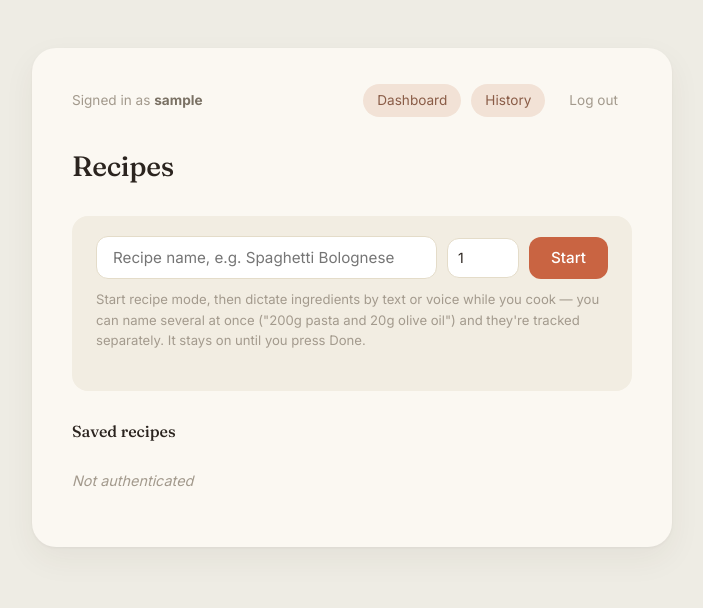
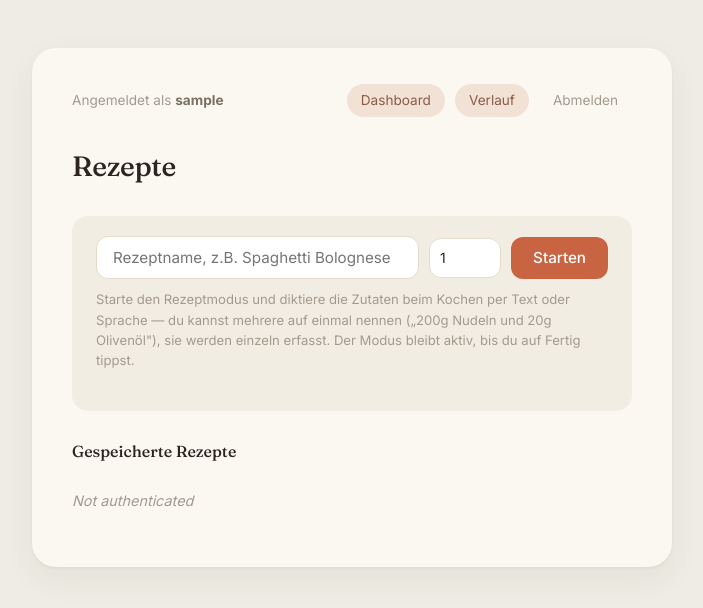
Before and after one commit to marvinty/nutrition-tracker, a FastAPI app: template app/dashboard/templates/recipes.html in a window 1280 px wide. Shown: the top 608 px of the page, without its empty margins (288-991 px from the left). Run offline with FastAPI, Linux system fonts and the light colour scheme; the template is opened without the code that fills it: most values are stand-ins (such as "Sample title", 1, 10 or a date in 2020); parts of the project's set-up code (start-up, migrations or seed data) failed here and were passed over.

Commit message:
Localize recipes page to German
Translate all visible strings in recipes.html (headings, buttons,
form labels/placeholders, empty states, and JS status/confirm
messages), reusing the German terms established in the dashboard
and history templates.

Co-Authored-By: Claude Opus 4.8 <noreply@anthropic.com>

```diff
--- a/app/dashboard/templates/recipes.html
+++ b/app/dashboard/templates/recipes.html
@@ -1,6 +1,6 @@
 {% extends "base.html" %}
 
-{% block title %}Recipes{% endblock %}
+{% block title %}Rezepte{% endblock %}
 
 {% block content %}
 <style>
@@ -59,53 +59,53 @@
 <div class="page-card">
     <div class="card-top">
         <div class="topbar">
-            <span class="who">Signed in as <strong>{{ username }}</strong></span>
+            <span class="who">Angemeldet als <strong>{{ username }}</strong></span>
             <div class="actions">
                 <a href="/dashboard" class="pill pill--soft">Dashboard</a>
-                <a href="/history" class="pill pill--soft">History</a>
+                <a href="/history" class="pill pill--soft">Verlauf</a>
                 <form method="post" action="/logout">
-                    <button type="submit" class="pill">Log out</button>
+                    <button type="submit" class="pill">Abmelden</button>
                 </form>
             </div>
         </div>
     </div>
 
     <div class="card-body">
-        <h2 class="page-title">Recipes</h2>
+        <h2 class="page-title">Rezepte</h2>
 
         <div class="log-panel">
             <div id="create-box">
                 <form id="create-form" class="log-form">
-                    <input type="text" id="recipe-name" placeholder="Recipe name, e.g. Spaghetti Bolognese" required>
-                    <input type="number" id="recipe-servings" class="rp-num" min="1" value="1" aria-label="Portions">
-                    <button type="submit" id="create-btn">Start</button>
+                    <input type="text" id="recipe-name" placeholder="Rezeptname, z.B. Spaghetti Bolognese" required>
+                    <input type="number" id="recipe-servings" class="rp-num" min="1" value="1" aria-label="Portionen">
+                    <button type="submit" id="create-btn">Starten</button>
                 </form>
-                <p class="rp-hint">Start recipe mode, then dictate ingredients by text or voice while you cook — you can name several at once ("200g pasta and 20g olive oil") and they're tracked separately. It stays on until you press Done.</p>
+                <p class="rp-hint">Starte den Rezeptmodus und diktiere die Zutaten beim Kochen per Text oder Sprache — du kannst mehrere auf einmal nennen („200g Nudeln und 20g Olivenöl"), sie werden einzeln erfasst. Der Modus bleibt aktiv, bis du auf Fertig tippst.</p>
                 <p id="create-status" class="status"></p>
             </div>
 
             <div id="active-box" class="hidden">
                 <div class="rp-active-head">
                     <div>
-                        <span class="rp-badge">● Recipe mode</span>
+                        <span class="rp-badge">● Rezeptmodus</span>
                         <div id="active-name" class="rp-name"></div>
                     </div>
-                    <button type="button" id="finish-btn" class="pill pill--soft">Done</button>
+                    <button type="button" id="finish-btn" class="pill pill--soft">Fertig</button>
                 </div>
 
                 <div class="rp-servings">
-                    <label for="active-servings">Portions</label>
+                    <label for="active-servings">Portionen</label>
                     <input type="number" id="active-servings" class="rp-num" min="1" value="1">
                     <span id="active-per" class="rp-macros"></span>
                 </div>
 
                 <form id="ingredient-form" class="log-form">
-                    <input type="text" id="ingredient-input" placeholder="e.g. 200g pasta and 20g olive oil" autocomplete="off">
-                    <button type="submit" id="ingredient-btn">Add</button>
+                    <input type="text" id="ingredient-input" placeholder="z.B. 200g Nudeln und 20g Olivenöl" autocomplete="off">
+                    <button type="submit" id="ingredient-btn">Hinzufügen</button>
                 </form>
                 <div class="log-form">
-                    <button type="button" id="record-btn" class="secondary" aria-pressed="false" aria-label="Record voice ingredient">Record Voice</button>
-                    <span id="record-indicator" class="hidden">Recording…</span>
+                    <button type="button" id="record-btn" class="secondary" aria-pressed="false" aria-label="Zutat per Sprache aufnehmen">Sprachaufnahme</button>
+                    <span id="record-indicator" class="hidden">Aufnahme läuft…</span>
                 </div>
                 <p id="ingredient-status" class="status"></p>
 
@@ -114,9 +114,9 @@
             </div>
         </div>
 
-        <h3>Saved recipes</h3>
+        <h3>Gespeicherte Rezepte</h3>
         <div id="recipes-list" class="row-list"></div>
-        <p id="recipes-empty" class="empty hidden">No recipes yet.</p>
+        <p id="recipes-empty" class="empty hidden">Noch keine Rezepte.</p>
     </div>
 </div>
 
@@ -128,7 +128,7 @@
         const res = await fetch(url, options);
         if (!res.ok && res.status !== 204) {
             const err = await res.json().catch(() => ({}));
-            throw new Error(err.detail || `Request failed (${res.status})`);
+            throw new Error(err.detail || `Anfrage fehlgeschlagen (${res.status})`);
         }
         return res.status === 204 ? null : res.json();
     }
@@ -172,10 +172,10 @@
         activeName.textContent = active.name;
         activeServings.value = active.servings;
         activePer.innerHTML = active.ingredients.length
-            ? `per portion: <strong>${macroLine(active.per_portion)}</strong>`
-            : 'per portion: —';
+            ? `pro Portion: <strong>${macroLine(active.per_portion)}</strong>`
+            : 'pro Portion: —';
         activeTotal.textContent = active.ingredients.length
-            ? `Recipe total (${active.ingredients.length} ingredient${active.ingredients.length === 1 ? '' : 's'}): ${macroLine(active.total)}`
+            ? `Rezept gesamt (${active.ingredients.length} Zutat${active.ingredients.length === 1 ? '' : 'en'}): ${macroLine(active.total)}`
             : '';
         ingredientList.replaceChildren();
         active.ingredients.forEach((ing) => {
@@ -191,7 +191,7 @@
             row.appendChild(main);
             row.appendChild(el('span', 'rp-ing__cal', ing.calories != null ? `${ing.calories} kcal` : '—'));
             const del = el('button', 'rp-ing__del', '×');
-            del.title = 'Remove ingredient';
+            del.title = 'Zutat entfernen';
             del.addEventListener('click', () => removeIngredient(ing.id));
             row.appendChild(del);
             ingredientList.appendChild(row);
@@ -207,7 +207,7 @@
         const btn = document.getElementById('create-btn');
         if (!name) return;
         btn.disabled = true;
-        status.textContent = 'Starting…';
+        status.textContent = 'Wird gestartet…';
         status.className = 'status';
         try {
             const recipe = await api('/api/recipes', {
@@ -252,7 +252,7 @@
         const text = input.value.trim();
         if (!text) return;
         btn.disabled = true;
-        ingredientStatus.textContent = 'Estimating…';
+        ingredientStatus.textContent = 'Wird geschätzt…';
         ingredientStatus.className = 'status';
         try {
             active = await api(`/api/recipes/${active.id}/ingredients/text`, {
@@ -291,7 +291,7 @@
     recordBtn.addEventListener('click', async () => {
         if (!isRecording) {
             if (!navigator.mediaDevices || !window.MediaRecorder) {
-                ingredientStatus.textContent = 'Voice recording requires HTTPS (or localhost) and browser support.';
+                ingredientStatus.textContent = 'Sprachaufnahme erfordert HTTPS (oder localhost) und Browser-Unterstützung.';
                 ingredientStatus.className = 'status error';
                 return;
             }
@@ -303,19 +303,19 @@
                 mediaRecorder.onstop = () => uploadIngredient(new Blob(chunks, { type: 'audio/webm' }), stream);
                 mediaRecorder.start();
                 isRecording = true;
-                recordBtn.textContent = 'Stop Recording';
+                recordBtn.textContent = 'Aufnahme stoppen';
                 recordBtn.setAttribute('aria-pressed', 'true');
                 indicator.classList.remove('hidden');
                 ingredientStatus.textContent = '';
                 ingredientStatus.className = 'status';
             } catch (err) {
-                ingredientStatus.textContent = 'Microphone permission denied or unavailable.';
+                ingredientStatus.textContent = 'Mikrofon-Zugriff verweigert oder nicht verfügbar.';
                 ingredientStatus.className = 'status error';
             }
         } else {
             mediaRecorder.stop();
             isRecording = false;
-            recordBtn.textContent = 'Record Voice';
+            recordBtn.textContent = 'Sprachaufnahme';
             recordBtn.setAttribute('aria-pressed', 'false');
             indicator.classList.add('hidden');
         }
@@ -324,7 +324,7 @@
     async function uploadIngredient(blob, stream) {
         stream.getTracks().forEach((t) => t.stop());
         recordBtn.disabled = true;
-        ingredientStatus.textContent = 'Transcribing…';
+        ingredientStatus.textContent = 'Wird transkribiert…';
         ingredientStatus.className = 'status';
         const formData = new FormData();
         formData.append('file', blob, 'recording.webm');
@@ -364,26 +364,26 @@
 
         const head = el('div', 'rp-card__head');
         head.appendChild(el('span', 'rp-card__name', r.name));
-        head.appendChild(el('span', 'rp-card__meta', `${r.servings} portion${r.servings === 1 ? '' : 's'} · ${r.ingredients.length} ingredient${r.ingredients.length === 1 ? '' : 's'}`));
+        head.appendChild(el('span', 'rp-card__meta', `${r.servings} Portion${r.servings === 1 ? '' : 'en'} · ${r.ingredients.length} Zutat${r.ingredients.length === 1 ? '' : 'en'}`));
         card.appendChild(head);
 
         card.appendChild(el('div', 'rp-card__macros', r.ingredients.length
-            ? `Per portion: ${macroLine(r.per_portion)}`
-            : 'No ingredients yet'));
+            ? `Pro Portion: ${macroLine(r.per_portion)}`
+            : 'Noch keine Zutaten'));
 
         const track = el('div', 'rp-track');
-        track.appendChild(el('label', null, 'Track'));
+        track.appendChild(el('label', null, 'Loggen'));
         const portions = el('input', 'rp-num');
         portions.type = 'number'; portions.min = '0.25'; portions.step = '0.25'; portions.value = '1';
         track.appendChild(portions);
         const dateInput = el('input');
         dateInput.type = 'date'; dateInput.value = TODAY; dateInput.max = TODAY;
         track.appendChild(dateInput);
-        const logBtn = el('button', null, 'Log portion');
+        const logBtn = el('button', null, 'Portion loggen');
         track.appendChild(logBtn);
-        const continueBtn = el('button', 'rp-ghost', 'Continue editing');
+        const continueBtn = el('button', 'rp-ghost', 'Weiter bearbeiten');
         track.appendChild(continueBtn);
-        const delBtn = el('button', 'rp-danger', 'Delete');
+        const delBtn = el('button', 'rp-danger', 'Löschen');
         track.appendChild(delBtn);
         const status = el('p', 'status');
         track.appendChild(status);
@@ -391,16 +391,16 @@
 
         logBtn.addEventListener('click', async () => {
             const p = parseFloat(portions.value);
-            if (!p || p <= 0) { status.textContent = 'Enter a portion count.'; status.className = 'status error'; return; }
+            if (!p || p <= 0) { status.textContent = 'Portionsanzahl eingeben.'; status.className = 'status error'; return; }
             logBtn.disabled = true;
-            status.textContent = 'Logging…'; status.className = 'status';
+            status.textContent = 'Wird geloggt…'; status.className = 'status';
             try {
                 await api(`/api/recipes/${r.id}/log`, {
                     method: 'POST',
                     headers: { 'Content-Type': 'application/json' },
                     body: JSON.stringify({ portions: p, log_date: dateInput.value || null }),
                 });
-                status.textContent = `Logged ${p} portion(s) → diary`;
+                status.textContent = `${p} Portion(en) ins Tagebuch geloggt`;
                 status.className = 'status';
             } catch (err) {
                 status.textContent = err.message; status.className = 'status error';
@@ -412,7 +412,7 @@
         continueBtn.addEventListener('click', () => enterRecipeMode(r));
 
         delBtn.addEventListener('click', async () => {
-            if (!confirm(`Delete recipe "${r.name}"?`)) return;
+            if (!confirm(`Rezept „${r.name}" löschen?`)) return;
             try {
                 await api(`/api/recipes/${r.id}`, { method: 'DELETE' });
                 loadRecipes();
```
